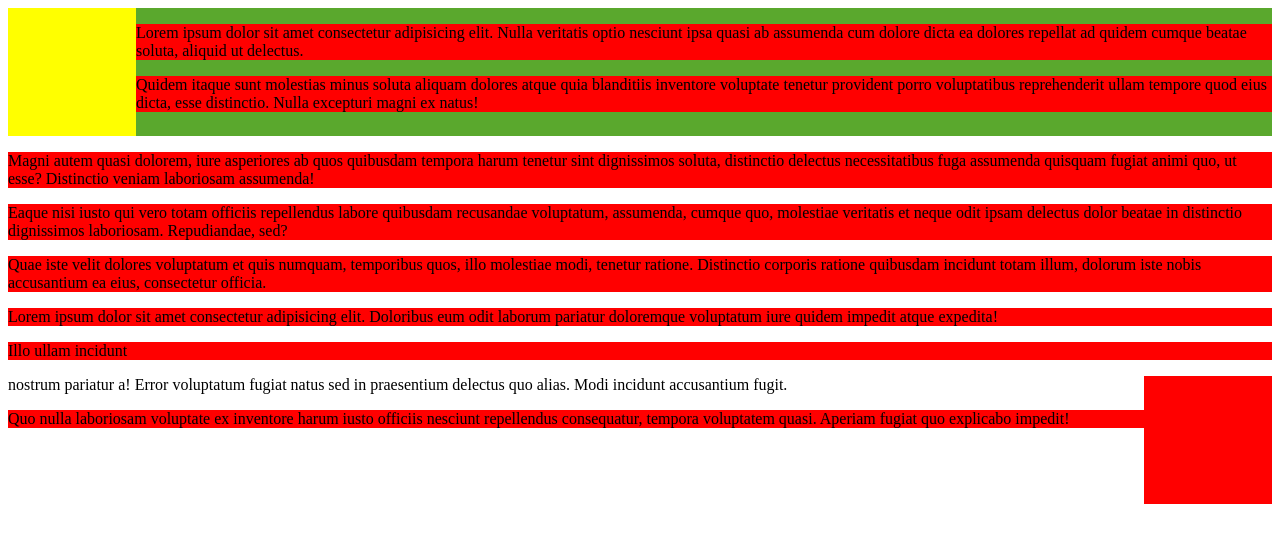
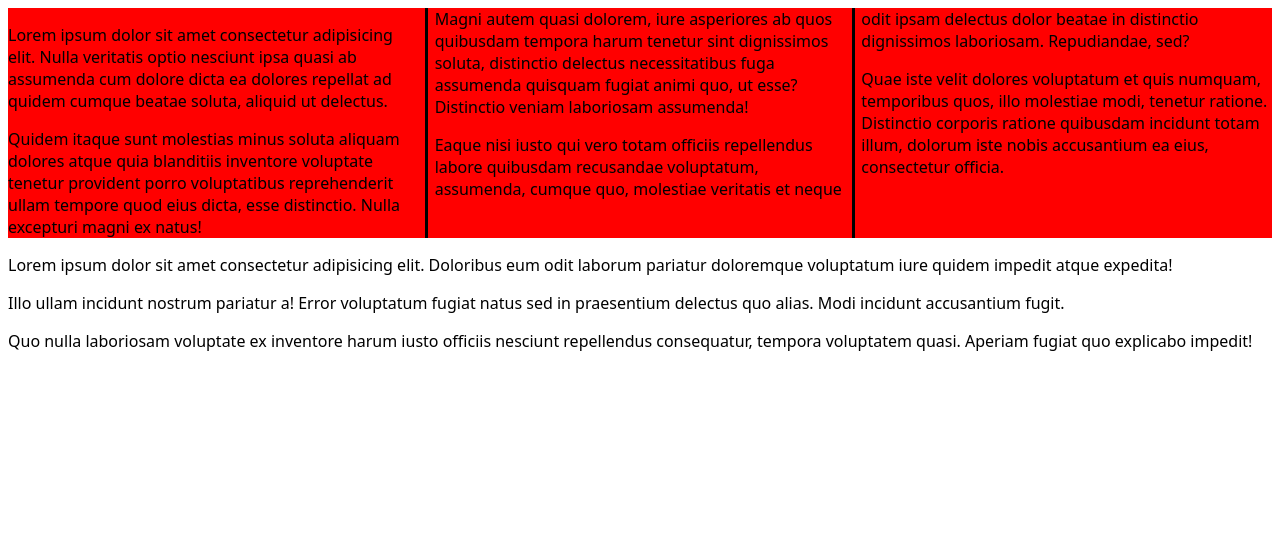
Before and after one commit to sajith-1992/practise-class, a website: page index.html in a window 1280 px wide. Drawn offline with Linux system fonts and the light colour scheme.

Commit message:
collum rule for seprate

```diff
--- a/index.html
+++ b/index.html
@@ -9,21 +9,19 @@
     <link href="style.css" rel="stylesheet">
 </head>
 <body>
-    <section>
-        <div class=" hai"></div>
-       <p>Lorem ipsum dolor sit amet consectetur adipisicing elit. Nulla veritatis optio nesciunt ipsa quasi ab assumenda cum dolore dicta ea dolores repellat ad quidem cumque beatae soluta, aliquid ut delectus.</p>
-       <p>Quidem itaque sunt molestias minus soluta aliquam dolores atque quia blanditiis inventore voluptate tenetur provident porro voluptatibus reprehenderit ullam tempore quod eius dicta, esse distinctio. Nulla excepturi magni ex natus!</p>
-    </section>
-       <div class="what"></div>
-       <p>Magni autem quasi dolorem, iure asperiores ab quos quibusdam tempora harum tenetur sint dignissimos soluta, distinctio delectus necessitatibus fuga assumenda quisquam fugiat animi quo, ut esse? Distinctio veniam laboriosam assumenda!</p>
-       <p>Eaque nisi iusto qui vero totam officiis repellendus labore quibusdam recusandae voluptatum, assumenda, cumque quo, molestiae veritatis et neque odit ipsam delectus dolor beatae in distinctio dignissimos laboriosam. Repudiandae, sed?</p>
-       <p>Quae iste velit dolores voluptatum et quis numquam, temporibus quos, illo molestiae modi, tenetur ratione. Distinctio corporis ratione quibusdam incidunt totam illum, dolorum iste nobis accusantium ea eius, consectetur officia.</p>
+
+    <div class="colo">
+    <p>Lorem ipsum dolor sit amet consectetur adipisicing elit. Nulla veritatis optio nesciunt ipsa quasi ab assumenda cum dolore dicta ea dolores repellat ad quidem cumque beatae soluta, aliquid ut delectus.</p>
+    <p>Quidem itaque sunt molestias minus soluta aliquam dolores atque quia blanditiis inventore voluptate tenetur provident porro voluptatibus reprehenderit ullam tempore quod eius dicta, esse distinctio. Nulla excepturi magni ex natus!</p>
+
+    <p>Magni autem quasi dolorem, iure asperiores ab quos quibusdam tempora harum tenetur sint dignissimos soluta, distinctio delectus necessitatibus fuga assumenda quisquam fugiat animi quo, ut esse? Distinctio veniam laboriosam assumenda!</p>
+    <p>Eaque nisi iusto qui vero totam officiis repellendus labore quibusdam recusandae voluptatum, assumenda, cumque quo, molestiae veritatis et neque odit ipsam delectus dolor beatae in distinctio dignissimos laboriosam. Repudiandae, sed?</p>
+    <p>Quae iste velit dolores voluptatum et quis numquam, temporibus quos, illo molestiae modi, tenetur ratione. Distinctio corporis ratione quibusdam incidunt totam illum, dolorum iste nobis accusantium ea eius, consectetur officia.</p>
+</div>
 
 
-    <div class="what"></div>
     <p>Lorem ipsum dolor sit amet consectetur adipisicing elit. Doloribus eum odit laborum pariatur doloremque voluptatum iure quidem impedit atque expedita!</p>
-    <p>Illo ullam incidunt
-        <div class="hello"></div>nostrum pariatur a! Error voluptatum fugiat natus sed in praesentium delectus quo alias. Modi incidunt accusantium fugit.</p>
+    <p>Illo ullam incidunt nostrum pariatur a! Error voluptatum fugiat natus sed in praesentium delectus quo alias. Modi incidunt accusantium fugit.</p>
     <p>Quo nulla laboriosam voluptate ex inventore harum iusto officiis nesciunt repellendus consequatur, tempora voluptatem quasi. Aperiam fugiat quo explicabo impedit!</p>
 
 </body>
--- a/style.css
+++ b/style.css
@@ -1,34 +1,12 @@
 @import url('https://fonts.googleapis.com/css2?family=Roboto&display=swap');
 
-
-.block{
-    background-color:blue;
-    width: 10vw;
-    height: 10vw;
-    float:left;
+body{
+    font-size: 1rem;
+    font-family: system-ui, -apple-system, BlinkMacSystemFont, 'Segoe UI', Roboto, Oxygen, Ubuntu, Cantarell, 'Open Sans', 'Helvetica Neue', sans-serif;
 }
-p{
+.colo{
     background-color: red;
+    column-count: 3;
+    column-width: 300px;
+    column-rule: 3px solid #000;
 }
-.hai{
-    float:left;
-    background-color: yellow;
-    width: 10vw;
-    height: 10vw;
-}
-.hello{
-    float:right;
-    width: 10vw;
-    height: 10vw;
-    background-color: red;
-
-}
-.what{
-    clear:both;
-}
-
-section{
-    background-color:rgb(90, 168, 45);
-    /* overflow:auto; */
-    display:flow-root;
-}
```
